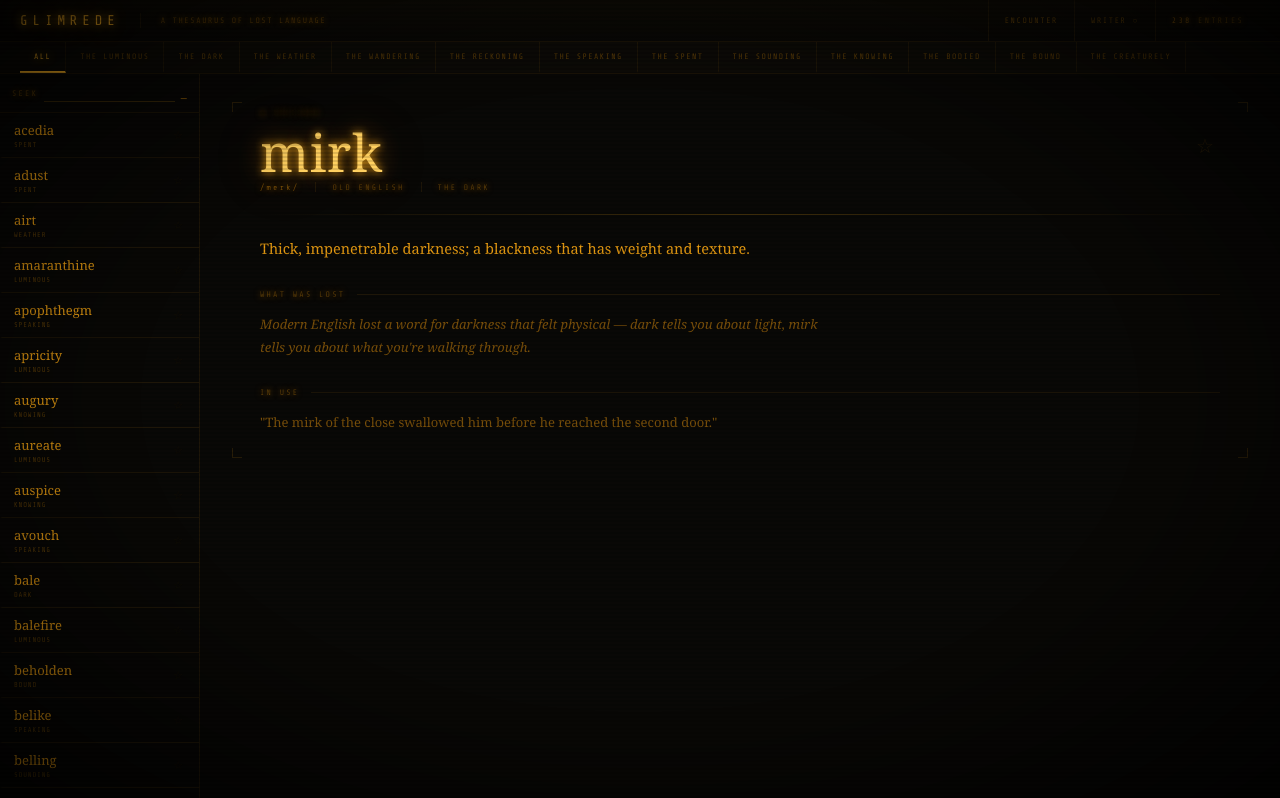
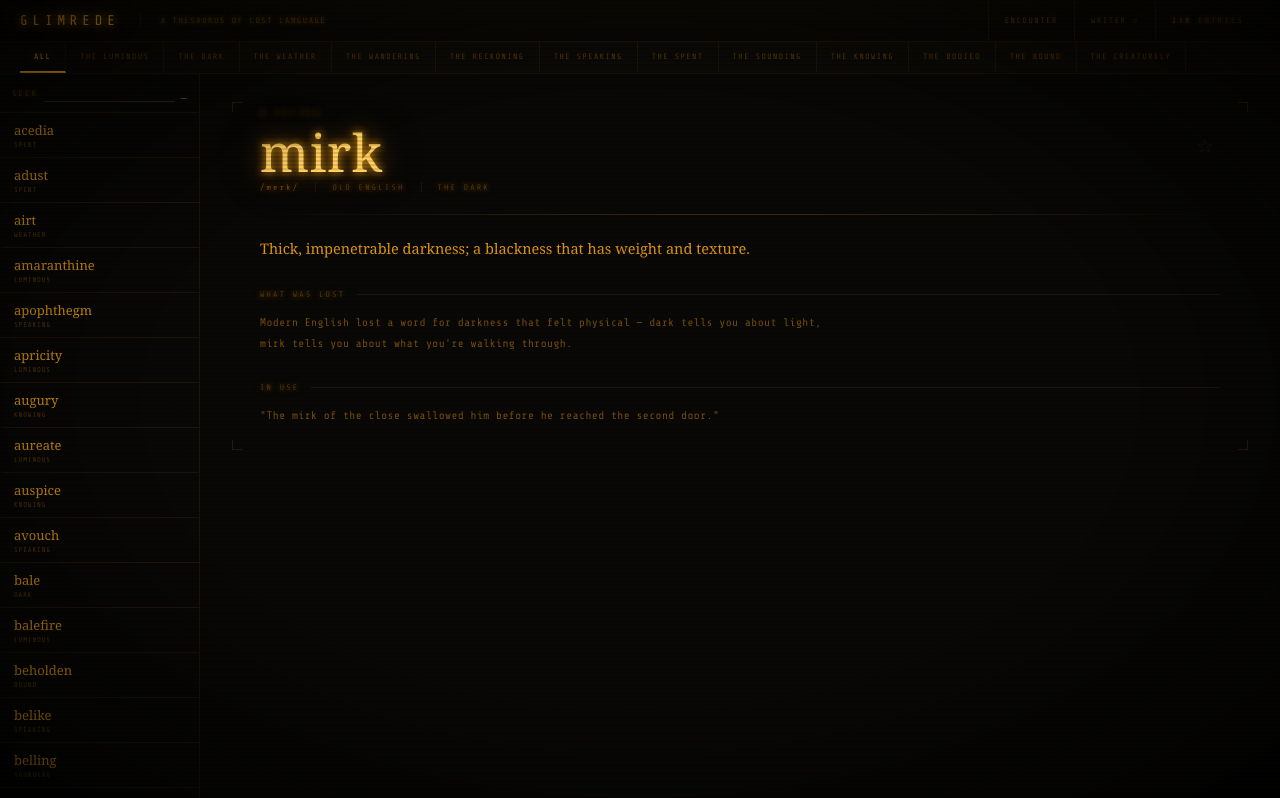
Before and after one commit to brack-6/glimrede, a React (Vite) app: page / in a window 1280 px wide. Shown: the top 798 px of the page. Built offline with nearby package versions, Linux system fonts and the light colour scheme; a web font is replaced by a local one.

Commit message:
visual overhaul + API fix

```diff
--- a/src/App.jsx
+++ b/src/App.jsx
@@ -410,9 +410,9 @@ export default function Glimrede() {
                     <div style={{ flex:1, height:1, background:C.border }} />
                   </div>
                   <div className="hoverable-dim" style={{
-                    fontFamily:serif, fontStyle:"italic",
-                    fontSize:13, color:C.amberDim, lineHeight:1.8,
-                    marginBottom:28, maxWidth:580,
+                    fontFamily:mono, fontStyle:"normal",
+                    fontSize:11, color:C.amberDim, lineHeight:1.9,
+                    marginBottom:28, maxWidth:580, letterSpacing:"0.04em",
                   }}>
                     {selected.lost}
                   </div>
@@ -427,8 +427,8 @@ export default function Glimrede() {
                     <div style={{ flex:1, height:1, background:C.border }} />
                   </div>
                   <div className="hoverable-dim" style={{
-                    fontFamily:serif, fontSize:13, color:C.amberDim,
-                    lineHeight:1.8, maxWidth:580,
+                    fontFamily:mono, fontSize:11, color:C.amberDim,
+                    lineHeight:1.9, maxWidth:580, letterSpacing:"0.04em",
                   }}>
                     "{selected.usage}"
                   </div>
@@ -460,9 +460,9 @@ export default function Glimrede() {
               </div>
               {selected.lost && (
                 <div style={{
-                  fontFamily:serif, fontStyle:"italic",
-                  fontSize:13, color:C.amberDim, lineHeight:1.8,
-                  marginBottom:32, paddingLeft:16,
+                  fontFamily:mono, fontStyle:"normal",
+                  fontSize:11, color:C.amberDim, lineHeight:1.9,
+                  marginBottom:32, paddingLeft:16, letterSpacing:"0.04em",
                   borderLeft:`2px solid ${C.amberFaint}`,
                 }}>
                   {selected.lost}
```
